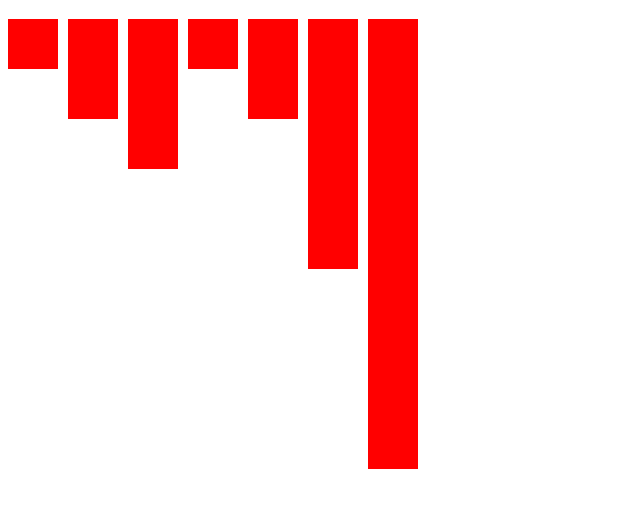
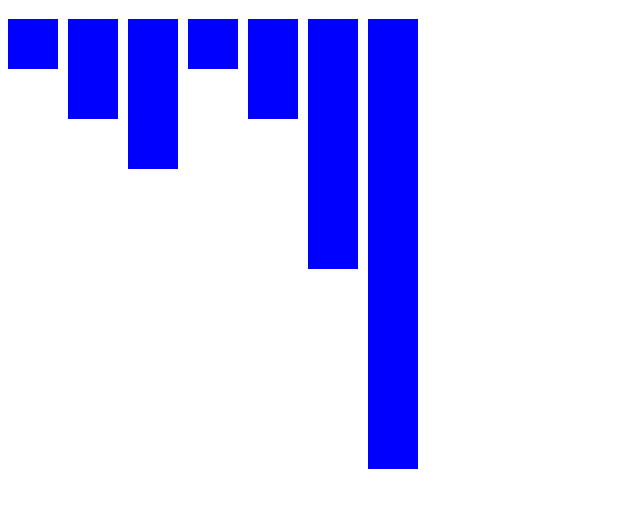
Before and after one commit to perfidiousscript/d3_practice_2, a website: page index.html in a window 1280 px wide. Shown: the part 61-568 px from the top of the page, without its empty margins (0-640 px from the left). Drawn offline with nearby package versions, Linux system fonts and the light colour scheme.

Commit message:
Mouse over changes color

```diff
--- a/index.html
+++ b/index.html
@@ -3,7 +3,10 @@
 <head>
     <meta charset="UTF-8">
     <title> More D3 practice</title>
+
     <script type="text/javascript" src="./node_modules/d3/d3.min.js"></script>
+
+    <link rel="stylesheet" type="text/css" href="./stylesheet.css">
 
 </head>
 
--- a/script.js
+++ b/script.js
@@ -18,11 +18,15 @@ svg.selectAll("rect")
     .append("rect")
     .attr("height", function(d){ return d })
     .attr("width", 50)
-    .style("fill", "red")
     .attr("x", function(d,i){return i * 60})
+    .attr("fill", "blue")
     .on("click", function(d, i) {
         console.log(d);
-        });
+        })
+    .on("mouseover", function(d){
+        d3.select(this)
+            .attr("fill", "rgb(0, 0," + d + ")");
+    });
 
 
 //svg.attr("height", 500);
```
Also changed, not shown: stylesheet.css (added, +14 -0 lines).
